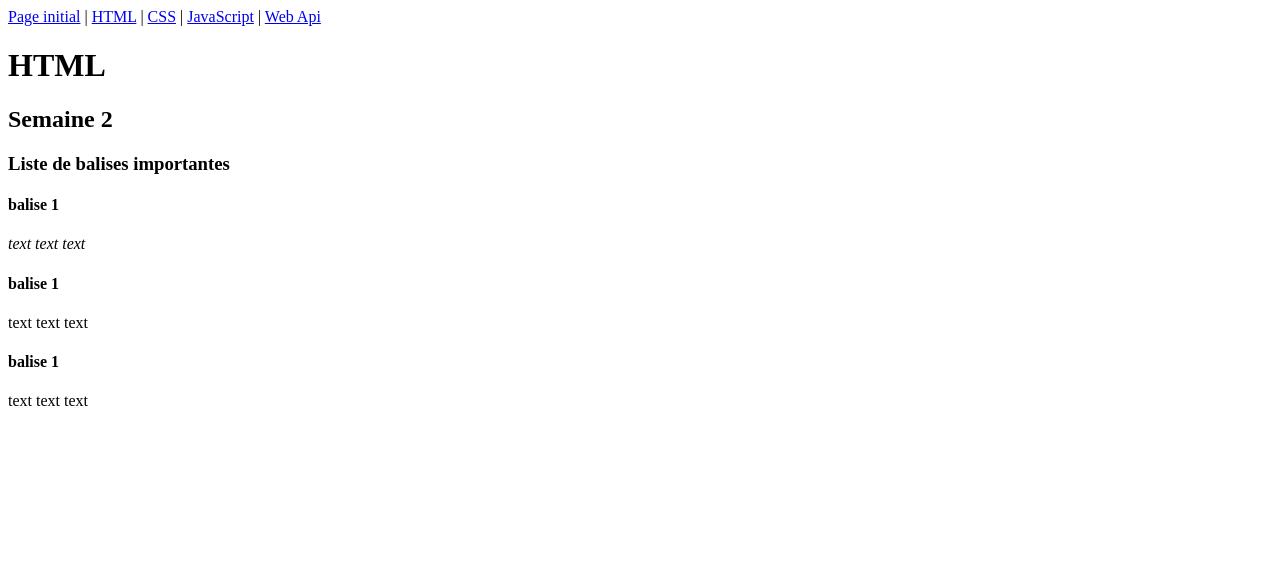
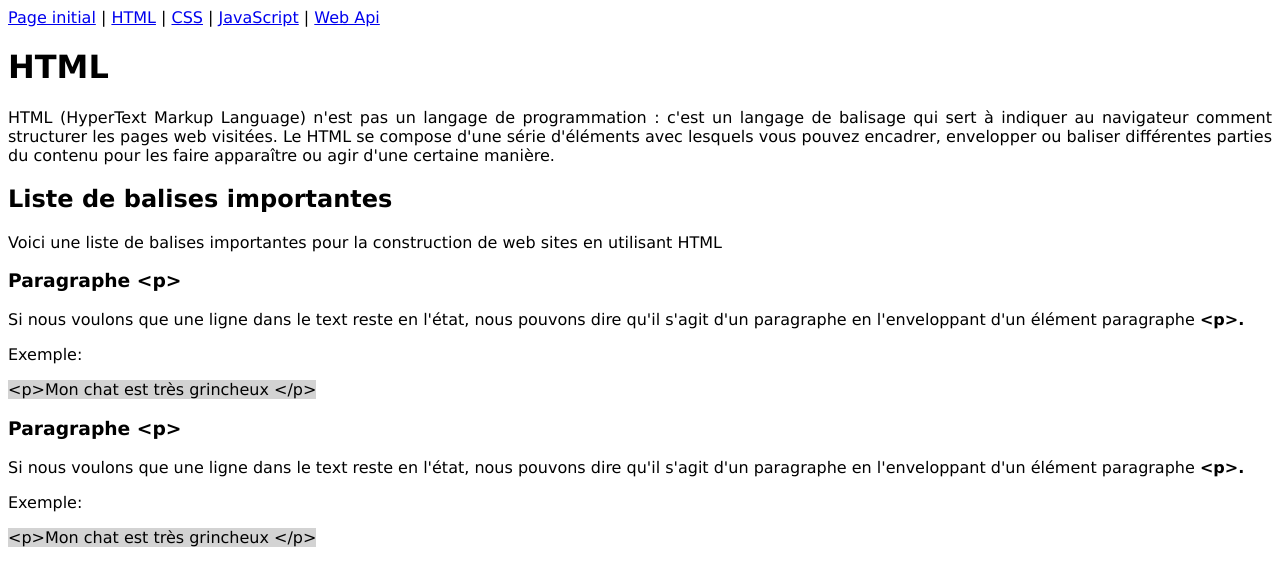
Before and after one commit to barbaracampanini/Web-Front-End, a plain HTML site: page Semaine 2/Exercice 1/html.html in a window 1280 px wide. Drawn offline with Linux system fonts and the light colour scheme.

Commit message:
Exercice1 e 2 updates

```diff
--- a/Semaine 2/Exercice 1/html.html
+++ b/Semaine 2/Exercice 1/html.html
@@ -4,6 +4,10 @@
             <meta charset="utf-8">
             <title>HTML</title>
         </head>
+        <style>body {font-family: Verdana, Geneva, Tahoma, sans-serif;}
+
+        </style>
+
         <body>
             <nav>
                 <a href="index.html">Page initial</a> |
@@ -13,14 +17,23 @@
                 <a href="WebApi.html">Web Api</a>
             </nav>
             <h1>HTML</h1>
-            <h2>Semaine 2</h2>
-            <h3>Liste de balises importantes</h3>
-            <h4>balise 1</h4>
-            <em>text text text</em>
-            <h4>balise 1</h4>
-            <p>text text text</p>
-            <h4>balise 1</h4>
-            <p>text text text</p>
+            <p align="justify">HTML (HyperText Markup Language) n'est pas un langage de programmation :
+            c'est un langage de balisage qui sert à indiquer au navigateur comment structurer les pages web visitées.
+            Le HTML se compose d'une série d'éléments avec lesquels vous pouvez encadrer, envelopper ou baliser différentes
+            parties du contenu pour les faire apparaître ou agir d'une certaine manière.</p>
+            <h2>Liste de balises importantes</h2>
+                <p>Voici une liste de balises importantes pour la construction de web sites en utilisant HTML</p>
+            <h3>Paragraphe &lt;p&gt;</h3>
+                <p>Si nous voulons que une ligne dans le text reste en l'état, nous pouvons dire
+                qu'il s'agit d'un paragraphe en l'enveloppant d'un élément paragraphe <strong> &lt;p&gt;.</strong></p>
+                <p>Exemple:</p>
+                <span style="background-color: #d3d3d3">&lt;p&gt;Mon chat est très grincheux &lt;/p&gt;</span>
+           <h3>Paragraphe &lt;p&gt;</h3>
+                <p>Si nous voulons que une ligne dans le text reste en l'état, nous pouvons dire
+                qu'il s'agit d'un paragraphe en l'enveloppant d'un élément paragraphe <strong> &lt;p&gt;.</strong></p>
+                <p>Exemple:</p>
+                <span style="background-color: #d3d3d3">&lt;p&gt;Mon chat est très grincheux &lt;/p&gt;</span>
+
 
         </body>
     </html>
```
Also changed, not shown: Semaine 2/Exercice 1/WebApi.html (+2 -0 lines), Semaine 2/Exercice 1/css.html (+2 -0 lines), Semaine 2/Exercice 1/index.html (+4 -1 lines), Semaine 2/Exercice 1/js.html (+2 -0 lines), Semaine 2/Exercice 2/livreEnfant_page_initial.html (added, +19 -0 lines), Semaine 2/Exercice 3/liste_cours.html (added).
